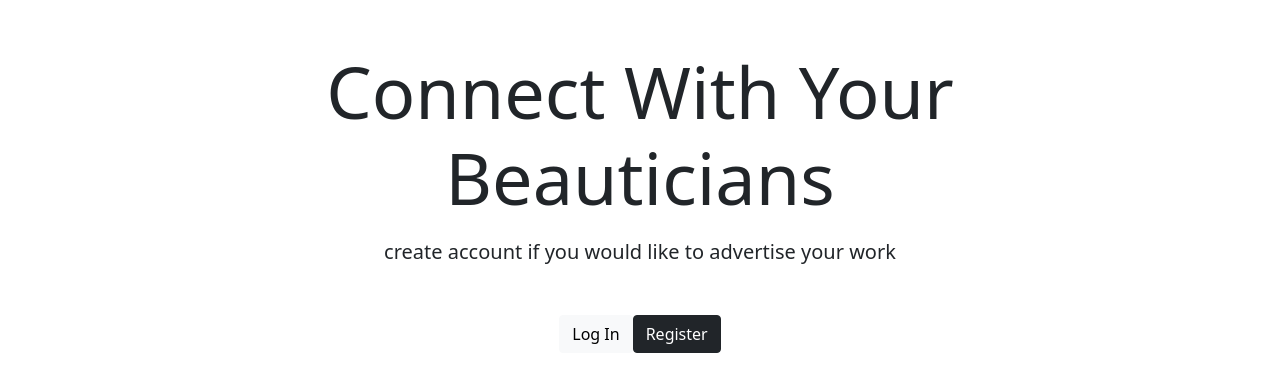
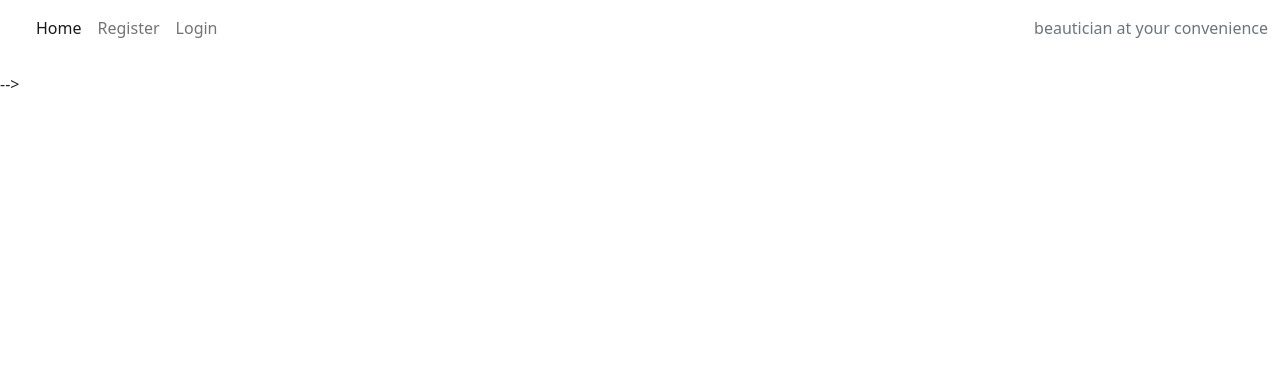
Before and after one commit to MinuMThomas/Hair-and-Makeup, a Django app: page / in a window 1280 px wide. Shown: the top 392 px of the page. Run offline with Django 3.2, Linux system fonts and the light colour scheme; some libraries are stand-ins or nearby versions.

Commit message:
Create views.py and add index and base htmls.

```diff
--- a/beautyprof/urls.py
+++ b/beautyprof/urls.py
@@ -1,5 +1,6 @@
+from . import views
 from django.urls import path
-from . import views
+
 
 urlpatterns = [
     path('', views.ProfileListView.as_view(), name='home'),
--- a/beautyprof/views.py
+++ b/beautyprof/views.py
@@ -1,8 +1,15 @@
 from django.shortcuts import render
-from django.views.generic import ListView, View
+from django.views import generic
+# from django.views import ListView, View
 from .models import Profile
 
 
-class ProfileListView(ListView):
-    def get(self, request, *args, **kwargs):
-        return render(request, 'index.html')
+# class ProfileListView(ListView):
+#     def get(self, request, *args, **kwargs):
+#         return render(request, 'index.html')
+
+class ProfileListView(generic.ListView):
+    model = Profile
+    queryset = Profile.objects.order_by('created')
+    template_name = "index.html"
+    paginate_by = 6
--- a/templates/base.html
+++ b/templates/base.html
@@ -1,23 +1,100 @@
-<!doctype html>
-<html lang="en">
+{% load static %}
+
+<!DOCTYPE html>
+<html class="h-100">
 <head>
   <!-- Required meta tags -->
   <meta charset="utf-8">
   <meta name="viewport" content="width=device-width, initial-scale=1">
+<!-- links from blog before i think tutorial -->
+  <link rel="preconnect" href="https://fonts.gstatic.com">
+  <link href="https://fonts.googleapis.com/css2?family=Roboto:wght@300&display=swap" rel="stylesheet">
+  <link href="https://fonts.googleapis.com/css2?family=Lato:wght@300;700&display=swap" rel="stylesheet">
+  <link rel="stylesheet" href="https://cdnjs.cloudflare.com/ajax/libs/font-awesome/5.15.3/css/all.min.css">
 
   <!-- Bootstrap CSS -->
-    <link href="https://cdn.jsdelivr.net/npm/bootstrap@5.0.2/dist/css/bootstrap.min.css" rel="stylesheet" integrity="sha384-EVSTQN3/azprG1Anm3QDgpJLIm9Nao0Yz1ztcQTwFspd3yD65VohhpuuCOmLASjC" crossorigin="anonymous">
-
+  <link href="https://cdn.jsdelivr.net/npm/bootstrap@5.0.2/dist/css/bootstrap.min.css" rel="stylesheet"
+  integrity="sha384-EVSTQN3/azprG1Anm3QDgpJLIm9Nao0Yz1ztcQTwFspd3yD65VohhpuuCOmLASjC" crossorigin="anonymous">
   <script src="https://kit.fontawesome.com/d9aa963575.js" crossorigin="anonymous"></script>
   <title>Freelance Beauticians</title>
+  <!-- Bootstrap js -->
+  <script src="https://cdn.jsdelivr.net/npm/bootstrap@5.0.2/dist/js/bootstrap.bundle.min.js"
+  integrity="sha384-MrcW6ZMFYlzcLA8Nl+NtUVF0sA7MsXsP1UyJoMp4YLEuNSfAP+JcXn/tWtIaxVXM" crossorigin="anonymous"></script>
+  <link rel="stylesheet" href="{% static 'css/style.css' %}">
+
 </head>
-  <body>
-    {% block content %}
-    {% endblock content %}
 
+<body class="d-flex flex-column h-100 main-bg">
 
-    <!-- Option 1: Bootstrap Bundle with Popper -->
-    <script src="https://cdn.jsdelivr.net/npm/bootstrap@5.0.2/dist/js/bootstrap.bundle.min.js" integrity="sha384-MrcW6ZMFYlzcLA8Nl+NtUVF0sA7MsXsP1UyJoMp4YLEuNSfAP+JcXn/tWtIaxVXM" crossorigin="anonymous"></script>
+    <!-- Navigation -->
 
+    <nav class="navbar navbar-expand-lg navbar-light bg-white">
+        <div class="container-fluid">
+            <a class="navbar-brand" href="{% url 'home' %}"></a>
+            <button class="navbar-toggler" type="button" data-bs-toggle="collapse" data-bs-target="#navbarText"
+                aria-controls="navbarText" aria-expanded="false" aria-label="Toggle navigation">
+                <span class="navbar-toggler-icon"></span>
+            </button>
+            <div class="collapse navbar-collapse" id="navbarText">
+                <ul class="navbar-nav me-auto mb-2 mb-lg-0">
+                    <li class="nav-item">
+                        <a class="nav-link active" aria-current="page" href="{% url 'home' %}">Home</a>
+                    </li>
+                    {% if user.is_authenticated %}
+                    <li class="nav-item">
+                        <a class="nav-link" href="{% url 'account_logout' %}">Logout</a>
+                    </li>
+                    {% else %}
+                    <li class="nav-item">
+                        <a class="nav-link" href="{% url 'account_signup' %}">Register</a>
+                    </li>
+                    <li class="nav-item">
+                        <a class="nav-link" href="{% url 'account_login' %}">Login</a>
+                    </li>
+                    {% endif %}
+
+                </ul>
+                <span class="navbar-text text-muted">
+                    beautician at your convenience
+                </span>
+            </div>
+        </div>
+    </nav>
+    <div class="container">
+        <div class="row">
+            <div class="col-md-8 offset-md-2">
+                {% for message in messages %}
+                <div class="alert {{ message.tags }} alert-dismissible fade show" id="msg" role="alert">
+                    {{ message | safe }}
+                    <button type="button" class="btn-close" data-bs-dismiss="alert" aria-label="Close"></button>
+                </div>
+                {% endfor %}
+            </div>
+        </div>
+    </div>
+
+    <main class="flex-shrink-0 main-bg">
+
+        <!-- {% block content %} -->
+        <!-- Content Goes here -->
+        <!-- {% endblock content %} -->
+    </main>
+
+    <!-- Footer -->
+    <footer class="footer mt-auto py-3 dark-bg">
+        <p class="m-0 text-center text-white"></p>
+        <p class="m-0 text-center text-white">Follow us: <i class="fab fa-facebook-square ms-3"></i>
+            <i class="fab fa-twitter-square ms-3"></i>
+            <i class="fab fa-instagram-square ms-3"></i>
+            <i class="fab fa-youtube-square ms-3"></i></p>
+    </footer>
+    <script>
+        setTimeout(function () {
+            let messages = document.getElementById('msg');
+            let alert = new bootstrap.Alert(messages);
+            alert.close();
+        }, 2000);
+    </script>
 </body>
+
 </html>
--- a/templates/index.html
+++ b/templates/index.html
@@ -1,16 +1,53 @@
-{% extends 'base.html' %}
+{% extends "base.html" %}
 
 {% block content %}
-<div class="container">
-    <div class="row justify-content-center mt-5">
-        <div class="col-md-10 col-sm-12 text-center">
-            <h1 class="display-2">Connect With Your Beauticians</h1>
-            <p class="mt-3 lead">create account if you would like to advertise your work</p>
-            <div class="d-flex justify-content-center mt-5">
-                <a href="#" class="btn btn-light mr-2">Log In</a>
-                <a href="#" class="btn btn-dark">Register</a>
+
+<div class="container-fluid">
+    <div class="row">
+
+        <!-- Blog Entries Column -->
+        <div class="col-12 mt-3 left">
+            <div class="row">
+                {% for profile in profile_list %}
+                <div class="col-md-4">
+                    <div class="card mb-4">
+                        <div class="card-body">
+                            <div class="image-container">
+                                {% if "placeholder" in profile.featured_image.url %}
+                                <img class="card-img-top"
+                                    src="">
+                                {% else %}
+                                <img class="card-img-top" src=" {{ profile.featured_image.url }}">
+                                {% endif %}
+                                <div class="image-flash">
+                                    <p class="author">User: {{ profile.user }}</p>
+                                </div>
+                            </div>
+
+                        </div>
+                    </div>
+                </div>
+                {% if forloop.counter|divisibleby:3 %}
+            </div>
+            <div class="row">
+                {% endif %}
+                {% endfor %}
+
             </div>
         </div>
     </div>
+    {% if is_paginated %}
+    <nav aria-label="Page navigation">
+        <ul class="pagination justify-content-center">
+            {% if page_obj.has_previous %}
+            <li><a href="?page={{ page_obj.previous_page_number }}" class="page-link">&laquo; PREV </a></li>
+            {% endif %}
+            {% if page_obj.has_next %}
+            <li><a href="?page={{ page_obj.next_page_number }}" class="page-link"> NEXT &raquo;</a></li>
+
+            {% endif %}
+        </ul>
+    </nav>
+    {% endif %}
 </div>
-{% endblock content %}
+{%endblock%}
```
Also changed, not shown: beautyprof/models.py (+7 -0 lines), static/css/style.css (deleted, +0 -142 lines), beautyprof/templates/profilehtml/prof.html (added), static/images/hair curls.jpeg (added), static/images/hair-dresser.jpeg (added), templates/deleteprof.html (added), templates/prof_detail.html (added), templates/profiles.html (added), templates/updateprof.html (added). Lines whose indentation alone changed are shown as unchanged.
